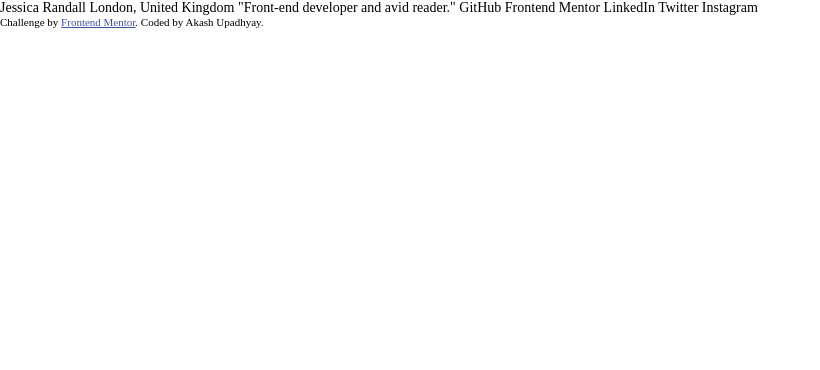
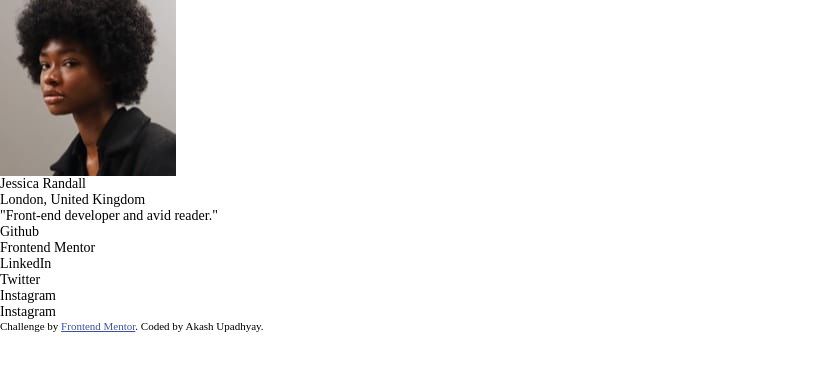
Before and after one commit to AkashUpadhyaySF/social-links-profile-main-frontend-mentor-challenge, a plain HTML site: page index.html in a window 1280 px wide. Shown: the whole page, without its empty margins (0-820 px from the left). Drawn offline with Linux system fonts and the light colour scheme.

Commit message:
Structuring HTML.

```diff
--- a/index.html
+++ b/index.html
@@ -12,20 +12,39 @@
   </style>
 </head>
 <body>
-
+  <main>
+    <div class="social-links-card-container">
+      <div class="profile-overview">
+        <div class="user-dp">
+          <img src="./assets/images/avatar-jessica.jpeg" alt="User display picture">
+        </div>
+        <div class="user-basic-info">
+          <p class="user-name">
             Jessica Randall
+          </p>
+          <p class="user-location">
             London, United Kingdom
+          </p>
+          <p class="user-quick-intro">
             "Front-end developer and avid reader."
-
-  GitHub
-  Frontend Mentor
-  LinkedIn
-  Twitter
+          </p>
+        </div>
+      </div>
+      <div class="profile-social-links">
+        <div class="link1">Github</div>
+        <div class="link2">Frontend Mentor</div>
+        <div class="link3">LinkedIn</div>
+        <div class="link4">Twitter</div>
+        <div class="link5">Instagram</div>
+      </div>
+    </div>
+  </main>
   Instagram
-
+  <footer>
     <div class="attribution">
       Challenge by <a href="https://www.frontendmentor.io?ref=challenge" target="_blank">Frontend Mentor</a>.
       Coded by Akash Upadhyay.
     </div>
+  </footer>
 </body>
 </html>
```
Lines whose indentation alone changed are shown as unchanged.
